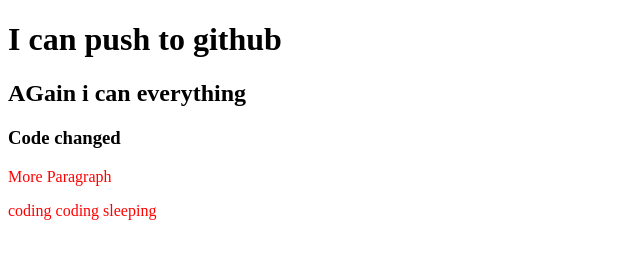
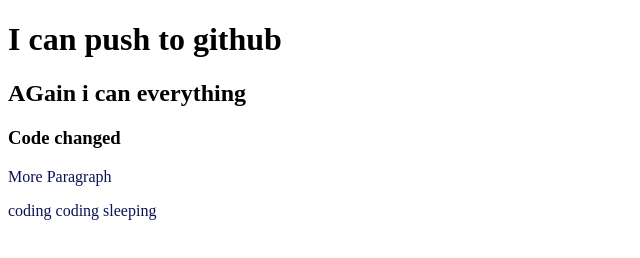
Before and after one commit to sajedasaju/my-second-repo, a plain HTML site: page index.html in a window 1280 px wide. Shown: the whole page, without its empty margins (0-640 px from the left). Drawn offline with Linux system fonts and the light colour scheme.

Commit message:
color changed

```diff
--- a/style.css
+++ b/style.css
@@ -1,3 +1,3 @@
 p{
-    color: red;
+    color: rgb(12, 17, 85);
 }
```
